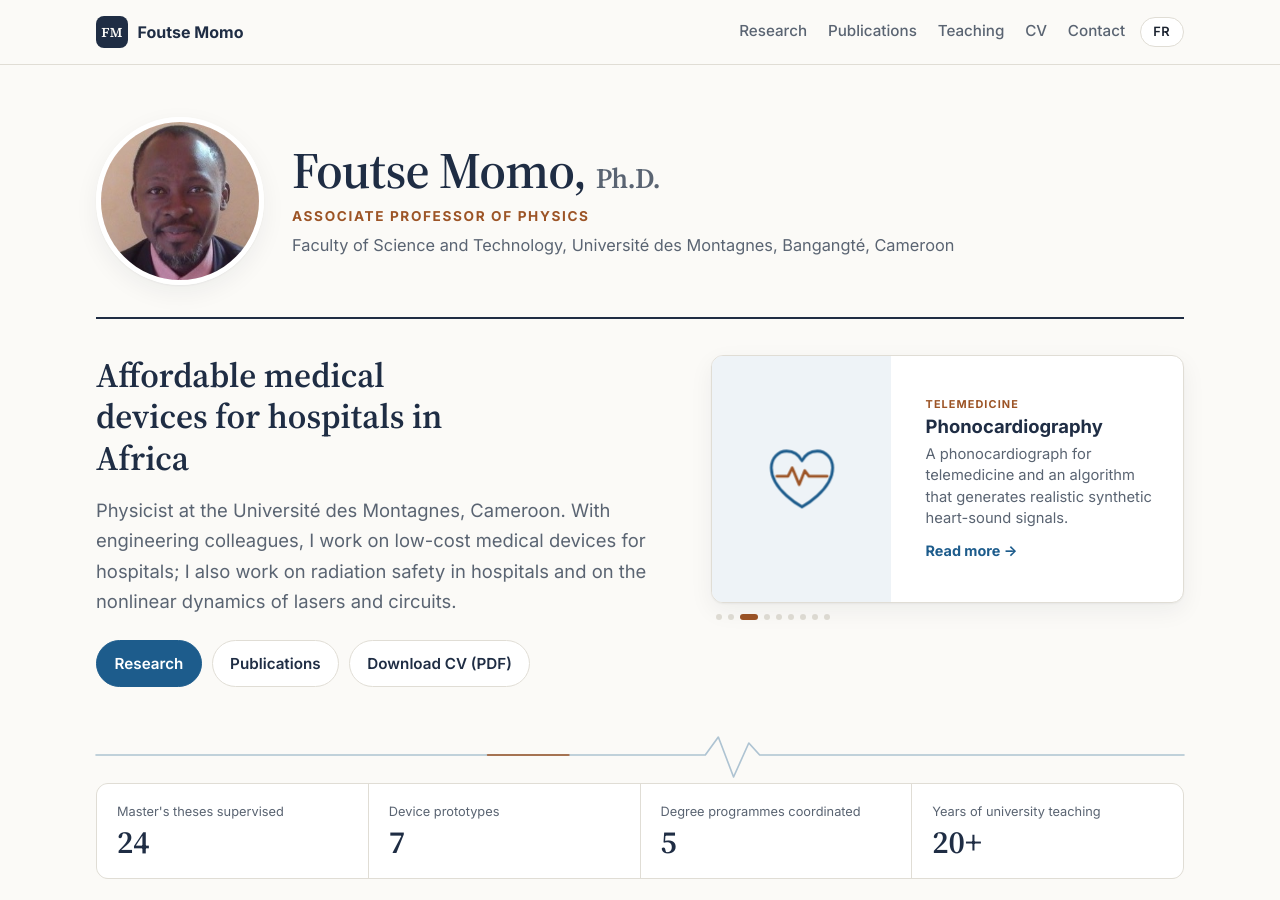
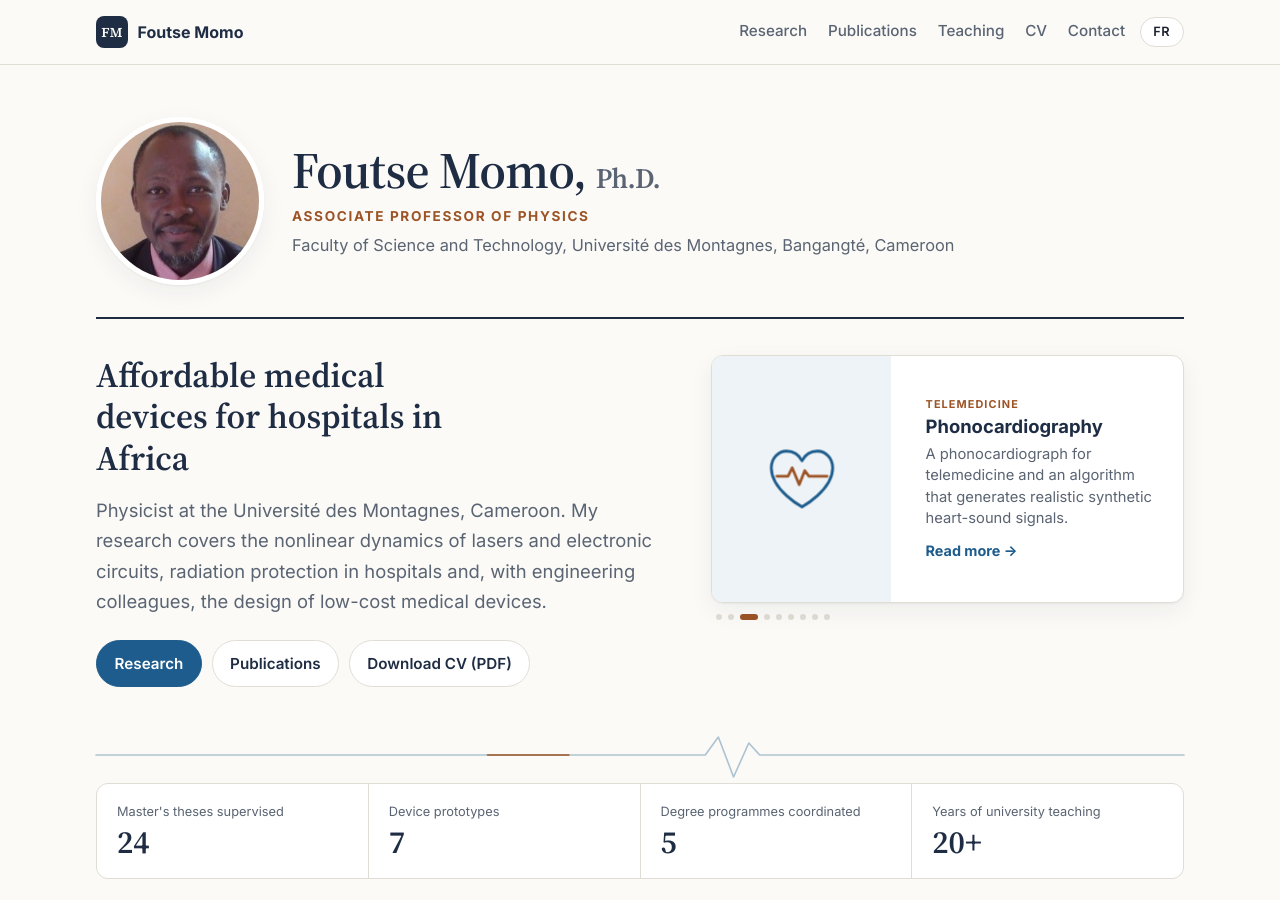
Before and after one commit to Foutse/meme-personal-website, a Jekyll site: the page built from index.html, in a window 1280 px wide and 900 px high. Built offline with Jekyll 4.4.1, drawn with Linux system fonts in a browser that asks for light colours.

Commit message:
Clearer home-page intro sentence
Co-Authored-By: Claude Opus 5.5 <noreply@anthropic.com>

```diff
--- a/_data/i18n.yml
+++ b/_data/i18n.yml
@@ -7,7 +7,7 @@ en:
   switch_short: FR
   nav: { research: Research, publications: Publications, teaching: Teaching, cv: CV, contact: Contact }
   tagline: Affordable medical devices for hospitals in Africa
-  lead: "Physicist at the Université des Montagnes, Cameroon. With engineering colleagues, I work on low-cost medical devices for hospitals; I also work on radiation safety in hospitals and on the nonlinear dynamics of lasers and circuits."
+  lead: "Physicist at the Université des Montagnes, Cameroon. My research covers the nonlinear dynamics of lasers and electronic circuits, radiation protection in hospitals and, with engineering colleagues, the design of low-cost medical devices."
   about: About
   stats: { pubs: Peer-reviewed publications, citations: Citations, h: h-index, theses: "Master's theses supervised", procs: Conference proceedings, prototypes: Device prototypes, programmes: Degree programmes coordinated, years: Years of university teaching }
   news: News
@@ -83,7 +83,7 @@ fr:
   switch_short: EN
   nav: { research: Recherche, publications: Publications, teaching: Enseignement, cv: CV, contact: Contact }
   tagline: Des dispositifs médicaux abordables pour les hôpitaux d'Afrique
-  lead: "Physicien à l'Université des Montagnes (Cameroun). Avec des collègues ingénieurs, je travaille sur des dispositifs médicaux à bas coût pour les hôpitaux ; je travaille aussi sur la radioprotection à l'hôpital et sur la dynamique non linéaire des lasers et des circuits."
+  lead: "Physicien à l'Université des Montagnes (Cameroun). Mes recherches portent sur la dynamique non linéaire des lasers et des circuits électroniques, la radioprotection en milieu hospitalier et, avec des collègues ingénieurs, la conception de dispositifs médicaux à bas coût."
   about: Présentation
   stats: { pubs: Publications à comité de lecture, citations: Citations, h: Indice h, theses: Mémoires de master encadrés, procs: Actes de conférence, prototypes: Prototypes de dispositifs, programmes: Formations coordonnées, years: Années d'enseignement universitaire }
   news: Actualités
```
